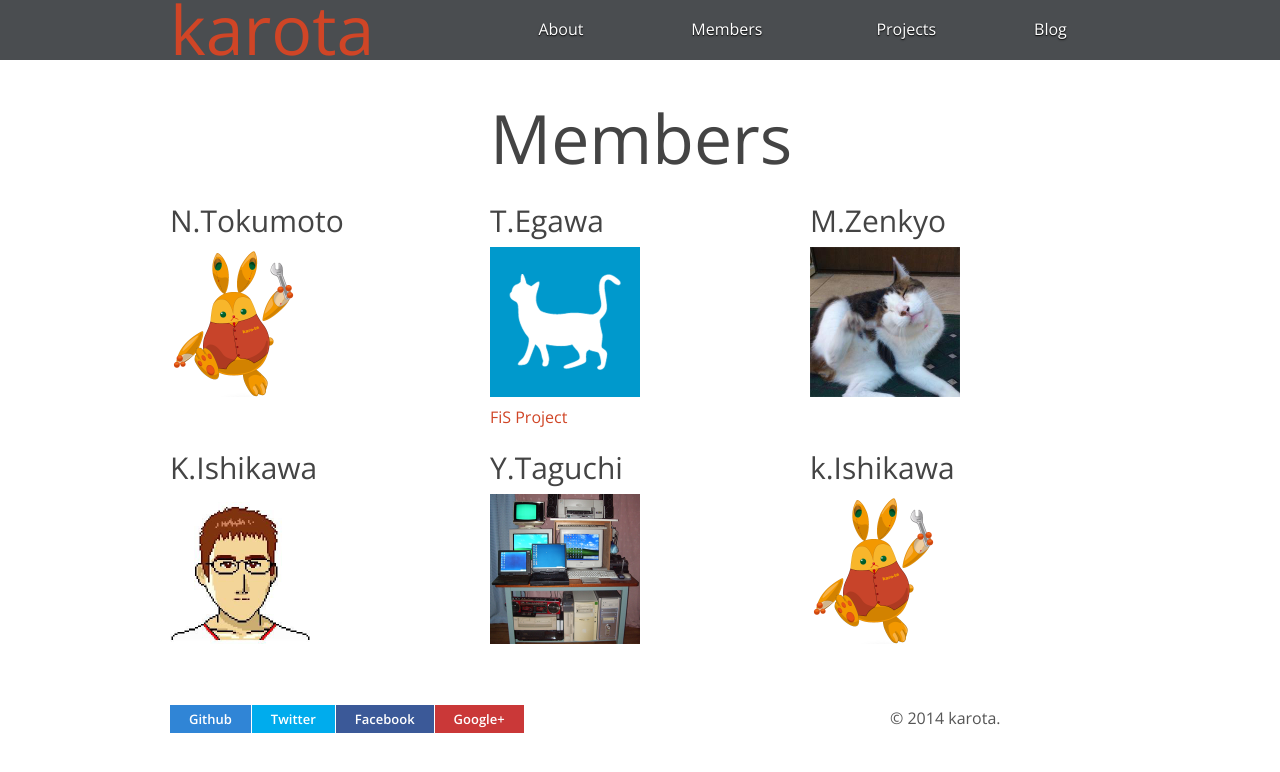
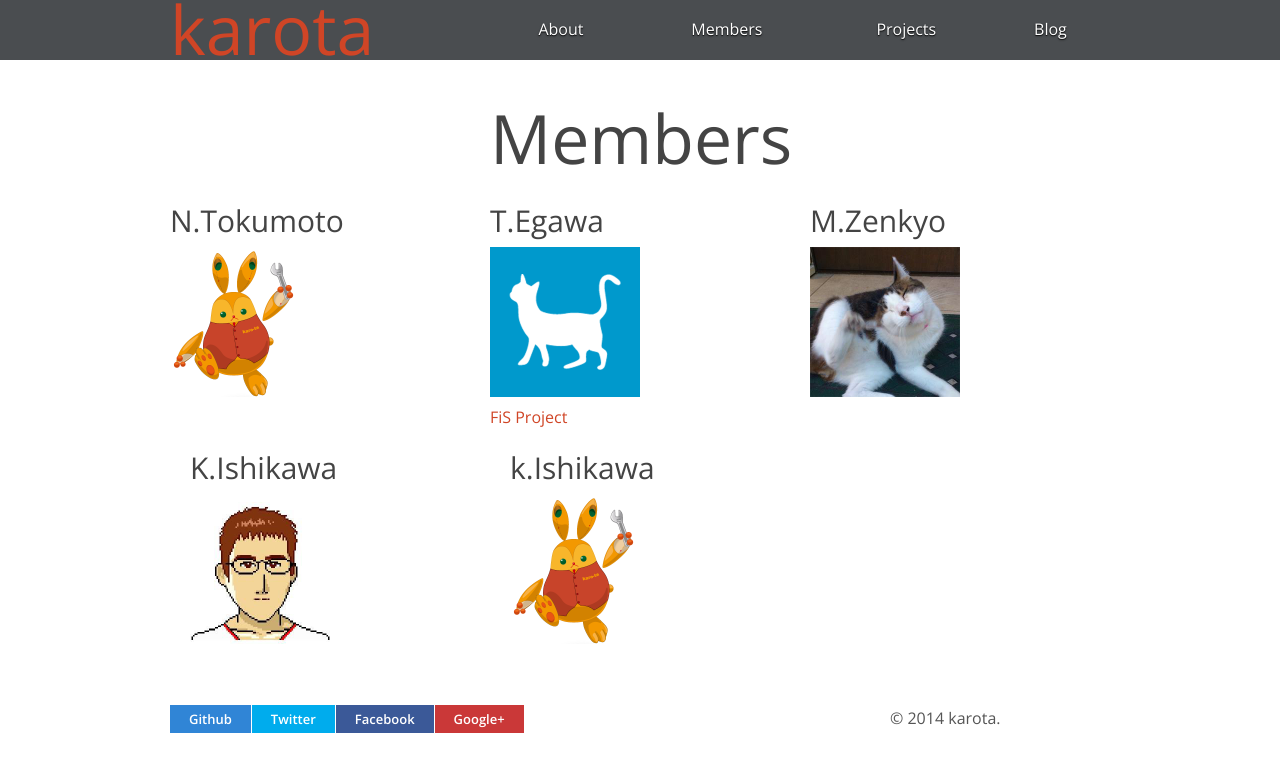
Before and after one commit to karota-project/karota-project.github.com, a Jekyll site: the page built from members/index.html, in a window 1280 px wide. Shown: the top 772 px of the page. Built offline with Jekyll 4.4.1, drawn with Linux system fonts in a browser that asks for light colours; nearby versions of some CDN libraries; Markdown is read by kramdown in place of the engine named in the settings.

Commit message:
メンバーを削除

```diff
--- a/members/index.html
+++ b/members/index.html
@@ -11,53 +11,13 @@
 
 <!-- member list -->
 <div class="row">
+  {% for member in site.data.members %}
 	<div class="four columns">
-		<h3>N.Tokumoto</h3>
-		<a href="#">
-			<img src="{{ site.rootpath }}/img/members/naoki-tokumoto.png" alt="" width="150" gumby-retina />
-			<p>&nbsp;</p>
+    <h3>{{ member.name }}</h3>
+    <a href="{{ member.site-url }}">
+      <img src="{{ site.rootpath }}/img/members/{{ member.avatar }}" alt="" width="150" gumby-retina />
+      <p>{{ member.site-name }}</p>
 		</a>
 	</div>
-
-	<div class="four columns">
-		<h3>T.Egawa</h3>
-		<a href="http://www.fisproject.jp" target="_blank">
-			<img src="{{ site.rootpath }}/img/members/tatsuya-egawa.png" alt="" width="150" gumby-retina />
-			<p>FiS Project</p>
-		</a>
-	</div>
-
-	<div class="four columns">
-		<h3>M.Zenkyo</h3>
-		<a href="#">
-			<img src="{{ site.rootpath }}/img/members/masaki-zenkyo.png" alt="" width="150" gumby-retina />
-			<p>&nbsp;</p>
-		</a>
-	</div>
+  {% endfor %}
 </div>
-
-<div class="row">
-	<div class="four columns">
-		<h3>K.Ishikawa</h3>
-		<a href="#">
-			<img src="{{ site.rootpath }}/img/members/keita-ishikawa.png" alt="" width="150" gumby-retina />
-			<p>&nbsp;</p>
-		</a>
-	</div>
-
-	<div class="four columns">
-		<h3>Y.Taguchi</h3>
-		<a href="#">
-			<img src="{{ site.rootpath }}/img/members/yuuki-taguchi.png" alt="" width="150" gumby-retina />
-			<p>&nbsp;</p>
-		</a>
-	</div>
-
-	<div class="four columns">
-		<h3>k.Ishikawa</h3>
-		<a href="#">
-			<img src="{{ site.rootpath }}/img/members/kazuya-ishikawa.png" alt="" width="150" gumby-retina />
-			<p>&nbsp;</p>
-		</a>
-	</div>
-</div>
```
Also changed, not shown: _data/members.yml (added, +26 -0 lines), img/members/yuuki-taguchi.png (deleted), img/members/yuuki-taguchi@2x.png (deleted).
